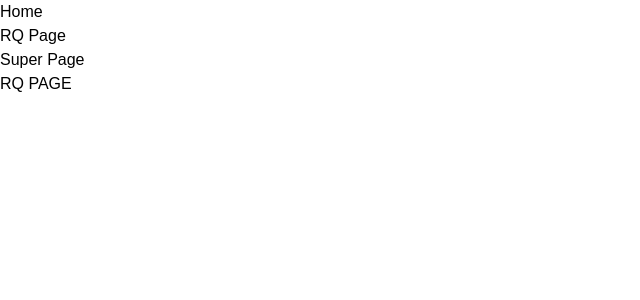
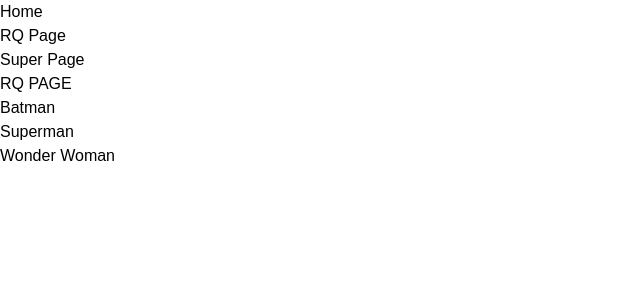
Before and after one commit to BOYWONDER3/React-Query, a React (Vite) app: page /rq-page in a window 1280 px wide. Shown: the top 300 px of the page, without its empty margins (0-640 px from the left). Built offline with nearby package versions, Linux system fonts and the light colour scheme; data requests are answered from the project's data file.

Commit message:
fetching data with query

```diff
--- a/package.json
+++ b/package.json
@@ -15,6 +15,7 @@
     "json-server": "^1.0.0-beta.3",
     "react": "^18.3.1",
     "react-dom": "^18.3.1",
+    "react-query": "^3.39.3",
     "react-router-dom": "^7.0.1"
   },
   "devDependencies": {
--- a/src/App.jsx
+++ b/src/App.jsx
@@ -3,6 +3,10 @@
 import RQpage from "./components/RQPage";
 import Navbar from "./Navbar";
 import SuperPage from "./components/SuperPage";
+import { QueryClient, QueryClientProvider } from "react-query";
+
+
+const queryClient = new QueryClient()
 
 export const App = createBrowserRouter([
   {
@@ -17,12 +21,13 @@
 
 function NavLayout() {
   return (
+    <QueryClientProvider client={queryClient}>
       <main>
         <Navbar />
         <section className="pl-10">
           <Outlet />
         </section>
-
       </main>
-  )
+    </QueryClientProvider>
+  );
 }
--- a/src/components/RQPage.jsx
+++ b/src/components/RQPage.jsx
@@ -1,9 +1,27 @@
+import axios from "axios";
+import { useQuery } from "react-query";
+
+const fetchHeroes = () => {
+  return axios.get("http://localhost:4000/superheroes");
+};
+
 const RQpage = () => {
-    return (
-        <>
-            <h1>RQ PAGE</h1>
-        </>
-    )
-}
+  const { isLoading, data } = useQuery("super-heroes", fetchHeroes);
+
+  if (isLoading) {
+    return <h1>Loading......</h1>;
+  }
+
+  return (
+    <>
+      <h1>RQ PAGE</h1>
+      {data?.data.map((hero) => (
+        <ol key={hero.id}>
+          <li>{hero.name}</li>
+        </ol>
+      ))}
+    </>
+  );
+};
 
 export default RQpage;
```
Also changed, not shown: 1 other file (tests, documents, lock files or other folders). Lines whose indentation alone changed are shown as unchanged.
